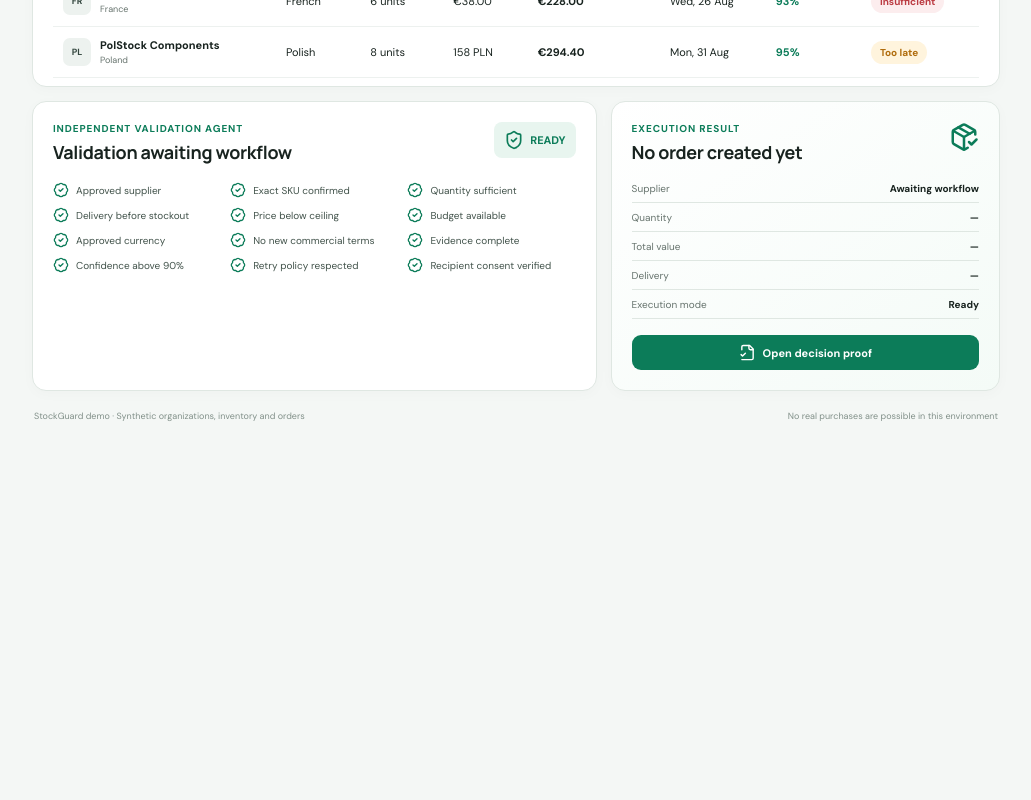
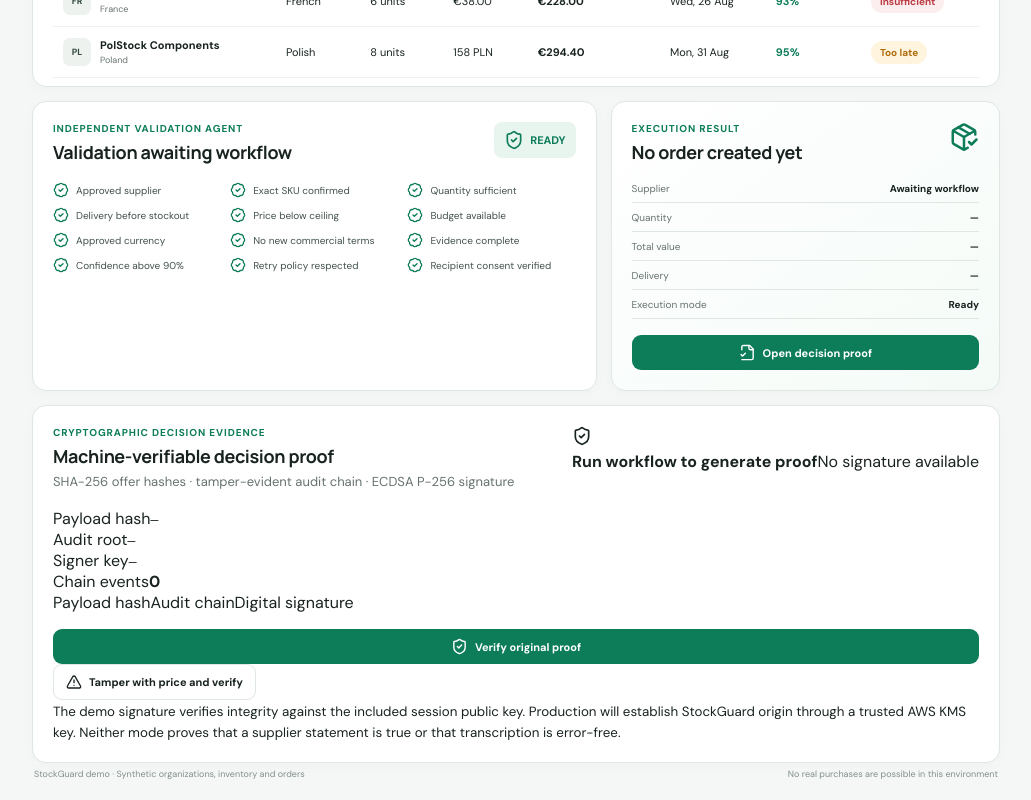
Before and after one commit to robert-lukowski/stockguard-autonomous-procurement, a React (Vite) app: page / in a window 1280 px wide. Shown: the part 811-1611 px from the top of the page, without its empty margins (246-1277 px from the left). Before the commit the page ends 1253 px from the top, so only its background shows below. Built offline with nearby package versions, Linux system fonts and the light colour scheme.

Commit message:
feat: add cryptographic decision proof verification

```diff
--- a/src/App.tsx
+++ b/src/App.tsx
@@ -17,6 +17,7 @@ import {
 import { useState } from "react";
 import { runDemoWorkflow } from "./demo/runDemoWorkflow";
 import type { WorkflowResult } from "./server/workflow";
+import { verifyDecisionProof, type ProofVerification } from "./security";
 
 type WorkflowStep = {
   label: string;
@@ -124,21 +125,39 @@ function App() {
     "idle" | "running" | "complete" | "blocked" | "error"
   >("idle");
   const [demoResult, setDemoResult] = useState<WorkflowResult | null>(null);
+  const [proofVerification, setProofVerification] = useState<ProofVerification | null>(null);
 
   const runDemo = async () => {
     setDemoStatus("running");
     setDemoResult(null);
+    setProofVerification(null);
 
     try {
       await new Promise((resolve) => window.setTimeout(resolve, 650));
       const result = await runDemoWorkflow(autonomyEnabled);
       setDemoResult(result);
+      if (result.signedProof) {
+        setProofVerification(await verifyDecisionProof(result.signedProof));
+      }
       setDemoStatus(
         result.status === "ORDER_CREATED" ? "complete" : "blocked",
       );
     } catch {
       setDemoStatus("error");
     }
+  };
+
+  const verifyOriginalProof = async () => {
+    if (demoResult?.signedProof) {
+      setProofVerification(await verifyDecisionProof(demoResult.signedProof));
+    }
+  };
+
+  const verifyTamperedCopy = async () => {
+    if (!demoResult?.signedProof) return;
+    const tampered = structuredClone(demoResult.signedProof);
+    tampered.payload.orderValueEur = 1;
+    setProofVerification(await verifyDecisionProof(tampered));
   };
 
   const displayedSteps: WorkflowStep[] =
@@ -370,6 +389,46 @@ function App() {
           </article>
         </section>
 
+        <section className="panel crypto-proof-panel" id="evidence">
+          <div className="panel-heading">
+            <div>
+              <span className="section-kicker">Cryptographic decision evidence</span>
+              <h2>Machine-verifiable decision proof</h2>
+              <p>SHA-256 offer hashes · tamper-evident audit chain · ECDSA P-256 signature</p>
+            </div>
+            <div className={`proof-verdict ${proofVerification?.valid ? "valid" : proofVerification ? "invalid" : "pending"}`}>
+              {proofVerification?.valid ? <BadgeCheck size={20} /> : <ShieldCheck size={20} />}
+              <div>
+                <strong>{proofVerification?.reason ?? "Run workflow to generate proof"}</strong>
+                <span>{demoResult?.signedProof?.signer.mode === "ephemeral-browser-demo" ? "Ephemeral demo key · KMS-ready signer interface" : "No signature available"}</span>
+              </div>
+            </div>
+          </div>
+
+          <div className="proof-details">
+            <div><span>Payload hash</span><code>{demoResult?.signedProof?.payloadHash ?? "—"}</code></div>
+            <div><span>Audit root</span><code>{demoResult?.signedProof?.payload.auditRootHash ?? "—"}</code></div>
+            <div><span>Signer key</span><code>{demoResult?.signedProof?.signer.keyId ?? "—"}</code></div>
+            <div><span>Chain events</span><strong>{demoResult?.signedProof?.payload.auditChain.length ?? 0}</strong></div>
+          </div>
+
+          <div className="verification-checks">
+            <span className={proofVerification?.payloadHashValid ? "pass" : ""}>Payload hash</span>
+            <span className={proofVerification?.auditChainValid ? "pass" : ""}>Audit chain</span>
+            <span className={proofVerification?.signatureValid ? "pass" : ""}>Digital signature</span>
+          </div>
+
+          <div className="proof-actions">
+            <button className="primary-button compact" disabled={!demoResult?.signedProof} onClick={verifyOriginalProof}>
+              <ShieldCheck size={17} /> Verify original proof
+            </button>
+            <button className="secondary-button" disabled={!demoResult?.signedProof} onClick={verifyTamperedCopy}>
+              <TriangleAlert size={16} /> Tamper with price and verify
+            </button>
+          </div>
+          <small className="proof-disclaimer">The demo signature verifies integrity against the included session public key. Production will establish StockGuard origin through a trusted AWS KMS key. Neither mode proves that a supplier statement is true or that transcription is error-free.</small>
+        </section>
+
         <footer>
           <span>StockGuard demo · Synthetic organizations, inventory and orders</span>
           <span>No real purchases are possible in this environment</span>
```
